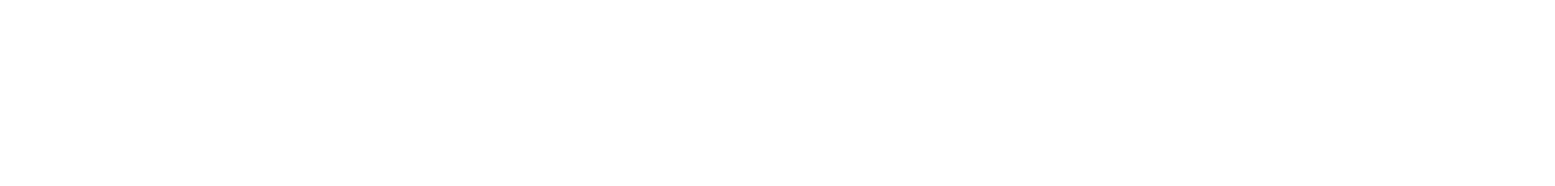
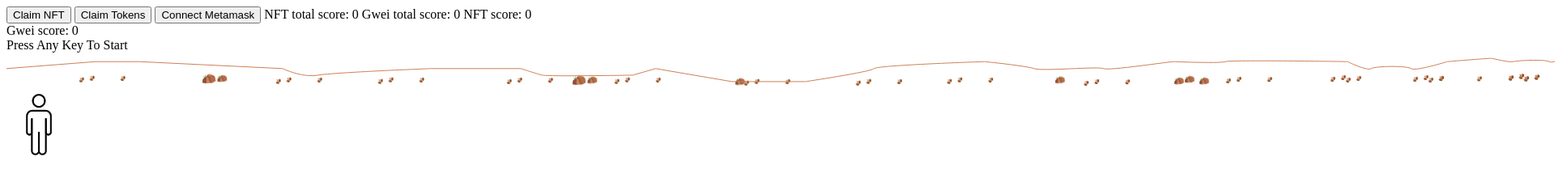
Before and after one commit to bitcraft3r/web3-runner-game-vanilla-js, a plain HTML site: page src/index.html in a window 1280 px wide. Shown: the top 230 px of the page at 81% size, 1920 px wide, since content can reach past the window. Drawn offline with Linux system fonts and the light colour scheme.

Commit message:
feat: setup html, add images, create blockchain.js

```diff
--- a/src/index.html
+++ b/src/index.html
@@ -9,6 +9,25 @@
     <script src="./script.js"></script>
 </head>
 <body>
+    <button class="button1" onclick="claimNFT()">Claim NFT</button>
+    <button class="button2" onclick="claimTokens()">Claim Tokens</button>
+    <button class="button3" onclick="connectMetamask()">Connect Metamask</button>
+
+    <span class="nftTotalScore" data-nft-total-score>NFT total score: 0</span>
+    <span class="gweiTotalScore" data-wei-total-score>Gwei total score: 0</span>
+
+    <span class="score1" data-nft-total-score>NFT score: 0</span>
+    <div class="score" data-score>Gwei score: 0</div>
+
+    <div class="game" data-game>
+        <div class="start-screen" data-start-screen>Press Any Key To Start</div>
+        <img src="./images/ground.png" alt="" class="ground" data-ground>
+        <img src="./images/playerStands.png" alt="" class="player" data-player>
+    </div>
+
+    <script src="https://cdn.ethers.io/lib/ethers-5.2.umd.min.js" type="application/javascript"></script>
+
+    <script src="./blockchain.js"></script>
 
 </body>
 </html>
```
Also changed, not shown: src/blockchain.js (added), src/images/ground.png (added), src/images/nft.png (added), src/images/obstacle.png (added), src/images/playerJumps.png (added), src/images/playerRuns0.png (added), src/images/playerRuns1.png (added), src/images/playerStands.png (added).
